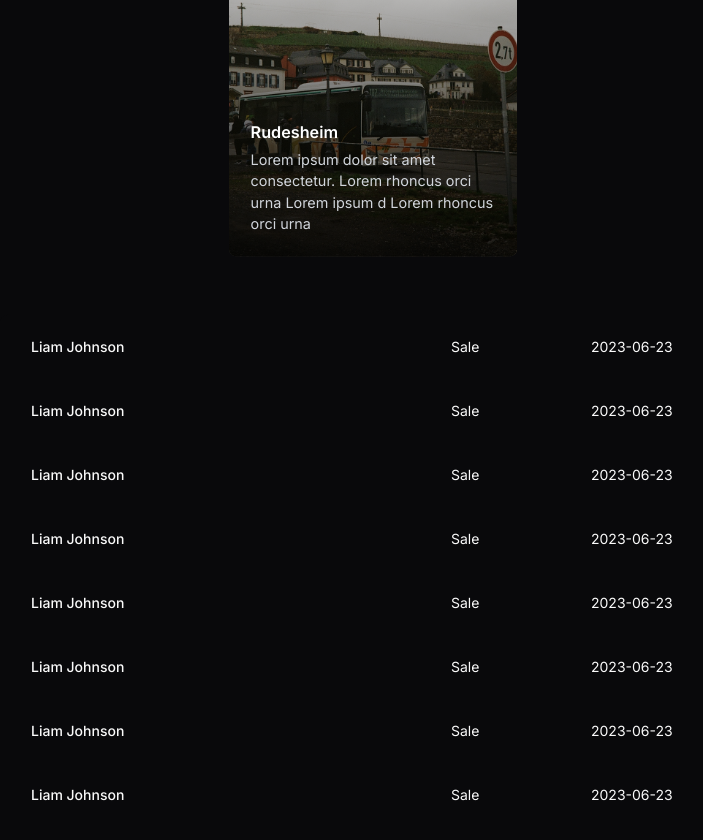
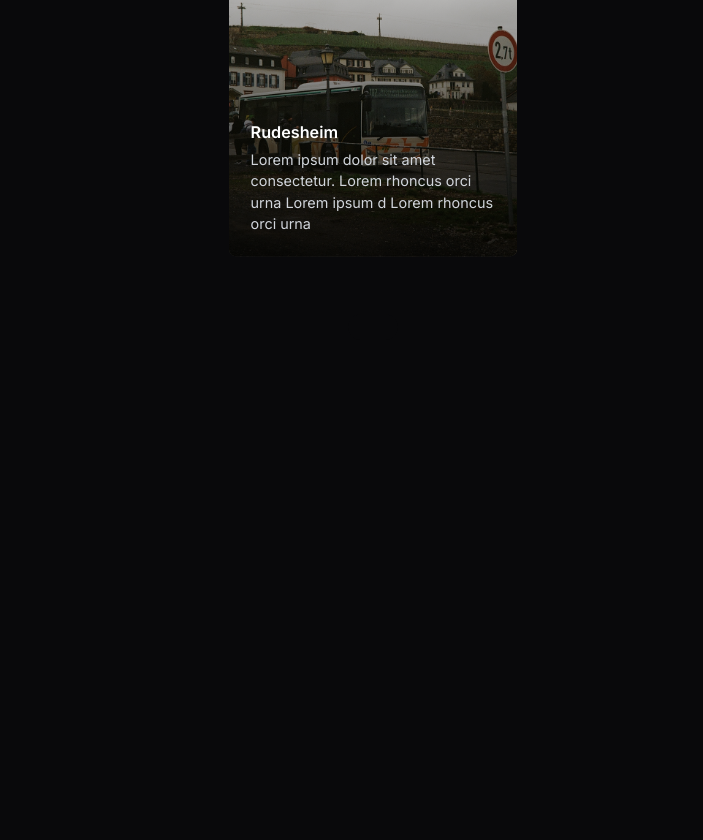
Before and after one commit to minkyojung/williamjung, a Next.js app: page / in a window 1280 px wide. Shown: the part 574-1414 px from the top of the page, without its empty margins (267-970 px from the left). After the commit the page ends 930 px from the top, so only its background shows below. Built offline with nearby package versions, Linux system fonts and the light colour scheme.

Commit message:
page.tsx에서 table 삭제
블로그 리스트는 다른 걸로 바꿀 예정

```diff
--- a/src/app/page.tsx
+++ b/src/app/page.tsx
@@ -47,69 +47,7 @@ export default function Home() {
       </div>
       <Card className="mb-4 shadow-none border-zinc-950">
         <CardContent>
-          <Table className="w-full">
-            <TableHeader>
-              <TableRow>
-                <TableHead className="whitespace-nowrap"></TableHead>
-                <TableHead className="whitespace-nowrap hidden sm:table-cell"></TableHead>
-                <TableHead className="whitespace-nowrap hidden md:table-cell"></TableHead>
-              </TableRow>
-            </TableHeader>
-            <TableBody>
-              <TableRow>
-                <TableCell className="w-3/5">
-                  <div className="font-medium">Liam Johnson</div>
-                </TableCell>
-                <TableCell className="w-1/5 hidden sm:table-cell">Sale</TableCell>
-                <TableCell className="w-1/5 hidden md:table-cell">2023-06-23</TableCell>
-              </TableRow>
-              <TableRow>
-                <TableCell className="w-3/5">
-                  <div className="font-medium">Olivia Smith</div>
-                </TableCell>
-                <TableCell className="w-1/5 hidden sm:table-cell">Refund</TableCell>
-                <TableCell className="w-1/5 hidden md:table-cell">2023-06-24</TableCell>
-              </TableRow>
-              <TableRow>
-                <TableCell className="w-3/5">
-                  <div className="font-medium">Noah Williams</div>
-                </TableCell>
-                <TableCell className="w-1/5 hidden sm:table-cell">
-                  Subscription
-                </TableCell>
-                <TableCell className="w-1/5 hidden md:table-cell">2023-06-25</TableCell>
-              </TableRow>
-              <TableRow>
-                <TableCell className="w-3/5">
-                  <div className="font-medium">Emma Brown</div>
-                </TableCell>
-                <TableCell className="w-1/5 hidden sm:table-cell">Sale</TableCell>
-                <TableCell className="w-1/5 hidden md:table-cell">2023-06-26</TableCell>
-              </TableRow>
-              <TableRow>
-                <TableCell className="w-3/5">
-                  <div className="font-medium">Liam Johnson</div>
-                </TableCell>
-                <TableCell className="w-1/5 hidden sm:table-cell">Sale</TableCell>
-                <TableCell className="w-1/5 hidden md:table-cell">2023-06-23</TableCell>
-              </TableRow>
-              <TableRow>
-                <TableCell className="w-3/5">
-                  <div className="font-medium">Olivia Smith</div>
-                </TableCell>
-                <TableCell className="w-1/5 hidden sm:table-cell">Refund</TableCell>
-                <TableCell className="w-1/5 hidden md:table-cell">2023-06-24</TableCell>
-              </TableRow>
-              <TableRow>
-                <TableCell className="w-3/5">
-                  <div className="font-medium">Emma Brown</div>
-                </TableCell>
-                <TableCell className="w-1/5 hidden sm:table-cell">Sale</TableCell>
-                <TableCell className="w-1/5 hidden md:table-cell">2023-06-26</TableCell>
-              </TableRow>
-            </TableBody>
-
-          </Table>
+          {/* Content here can be updated or left empty depending on your needs */}
         </CardContent>
       </Card>
     </main>
--- a/src/components/ui/table.tsx
+++ b/src/components/ui/table.tsx
@@ -64,7 +64,7 @@ const TableRow = React.forwardRef<
     {...props}
   >
     <TableCell className="w-3/5">
-      <div className="font-medium">Liam Johnson</div>
+      <div className="font-medium">How to build my own blog with AI</div>
     </TableCell>
     <TableCell className="w-1/5 hidden sm:table-cell">Sale</TableCell>
     <TableCell className="w-1/5 hidden md:table-cell">2023-06-23</TableCell>
```
